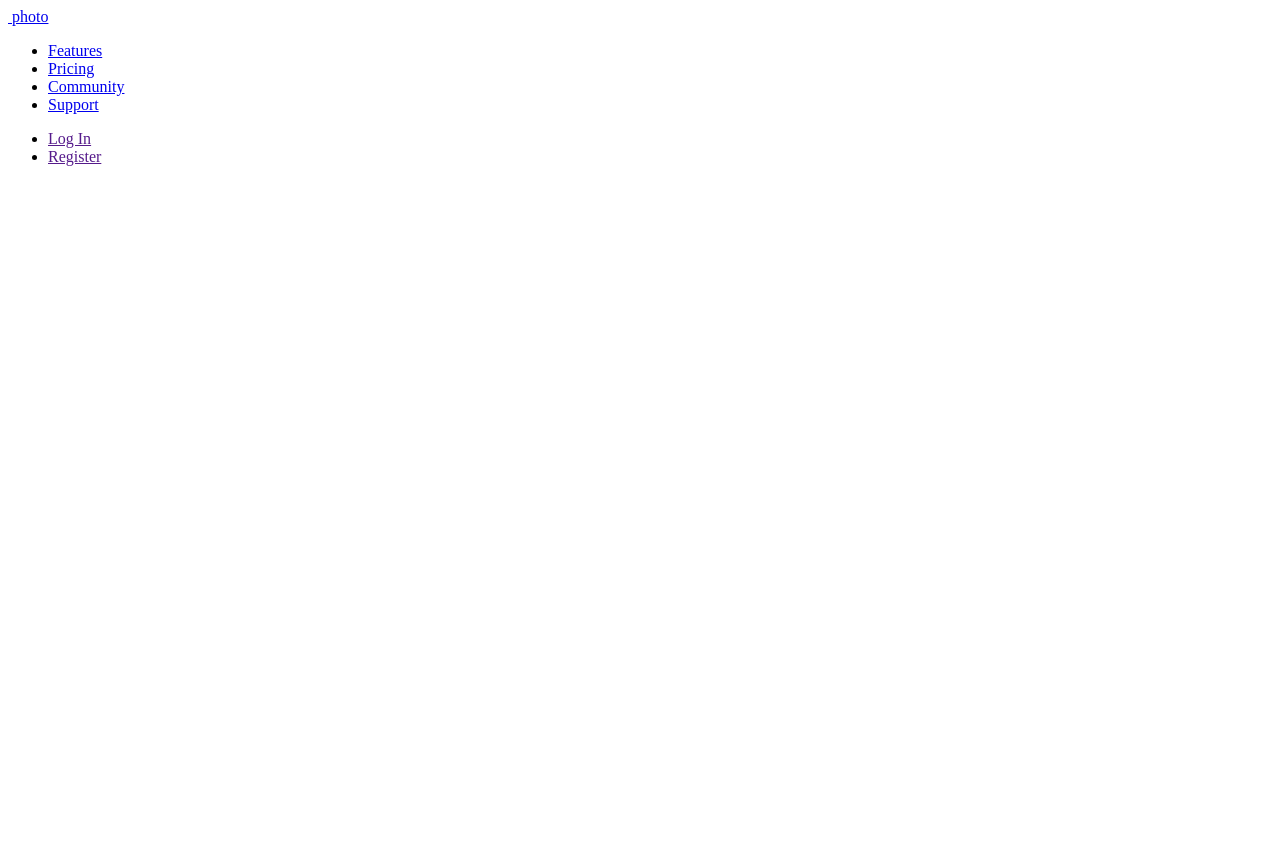
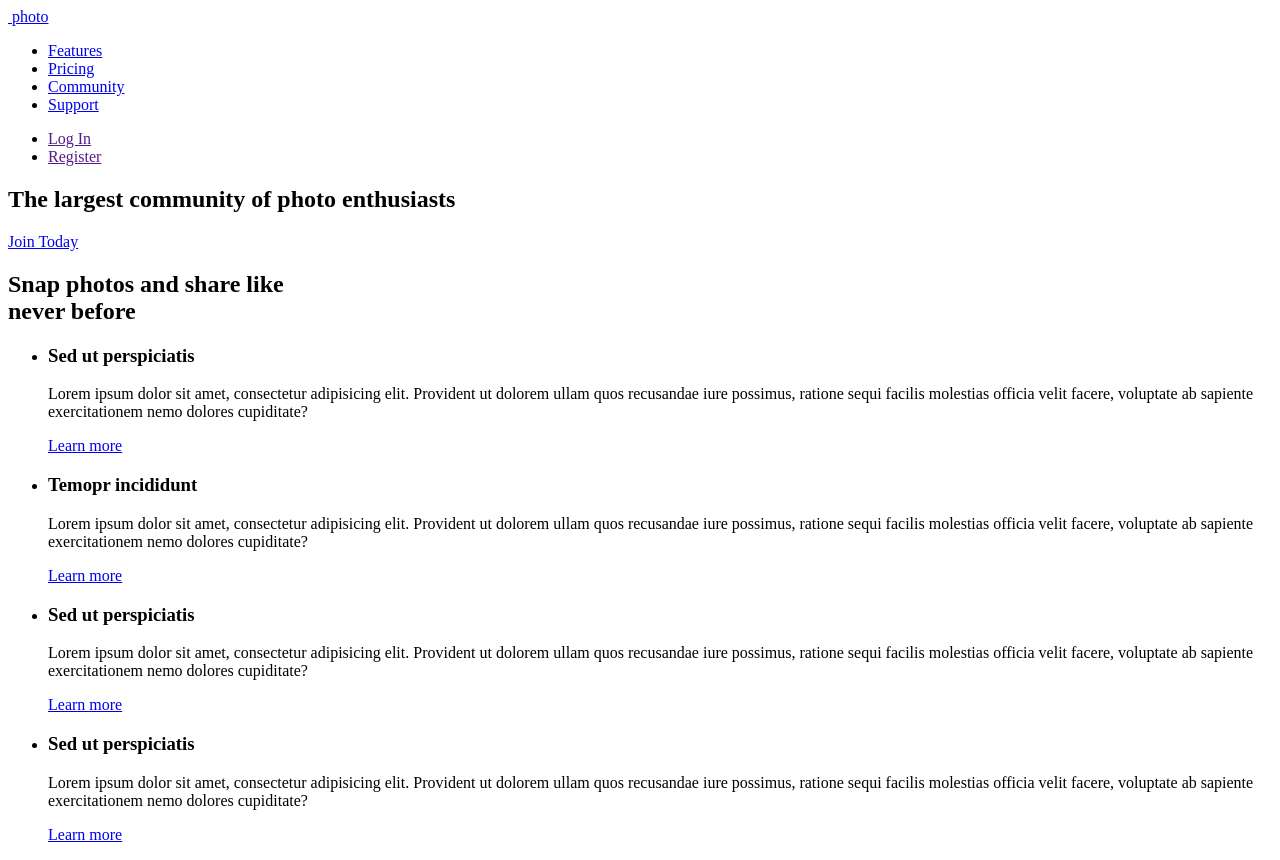
Before and after one commit to daniil510/html-css-1, a plain HTML site: page index.html in a window 1280 px wide. Before the commit the page ends 800 px from the top, so only its background shows below. Drawn offline with Linux system fonts and the light colour scheme.

Commit message:
section 1

```diff
--- a/index.html
+++ b/index.html
@@ -11,7 +11,7 @@
         <nav>
             <a href="/">
                 <img src="" alt="">
-                photo
+            photo
             </a>
             <ul>
                 <li><a href="/">Features</a></li>
@@ -25,5 +25,61 @@
             </ul>
         </nav>
     </header>
+
+    <div>
+        <section>
+            <h1>The  largest community of photo enthusiasts</h1>
+            <a href="/">Join Today</a>
+        </section>
+    </div>
+
+    <section>
+        <h2>Snap photos and share like<br> never before</h2>
+
+        <ul>
+            <li>
+                <h3>Sed ut perspiciatis</h3>
+
+                <p>
+                    Lorem ipsum dolor sit amet, consectetur adipisicing elit. Provident ut dolorem
+                     ullam quos recusandae iure possimus, ratione sequi facilis molestias officia
+                     velit facere, voluptate ab sapiente exercitationem nemo dolores cupiditate?
+                </p>
+                <a href="/">Learn more</a>
+            </li>
+
+            <li>
+                <h3>Temopr incididunt</h3>
+
+                <p>
+                    Lorem ipsum dolor sit amet, consectetur adipisicing elit. Provident ut dolorem
+                    ullam quos recusandae iure possimus, ratione sequi facilis molestias officia
+                    velit facere, voluptate ab sapiente exercitationem nemo dolores cupiditate?</p>
+                <a href="/">Learn more</a>
+            </li>
+
+            <li>
+                <h3>Sed ut perspiciatis</h3>
+
+                <p>
+                    Lorem ipsum dolor sit amet, consectetur adipisicing elit. Provident ut dolorem
+                    ullam quos recusandae iure possimus, ratione sequi facilis molestias officia
+                    velit facere, voluptate ab sapiente exercitationem nemo dolores cupiditate?
+                </p>
+                <a href="/">Learn more</a>
+            </li>
+
+            <li>
+                <h3>Sed ut perspiciatis</h3>
+
+                <p>
+                    Lorem ipsum dolor sit amet, consectetur adipisicing elit. Provident ut dolorem
+                    ullam quos recusandae iure possimus, ratione sequi facilis molestias officia
+                    velit facere, voluptate ab sapiente exercitationem nemo dolores cupiditate?
+                </p>
+                <a href="/">Learn more</a>
+            </li>
+        </ul>
+    </section>
 </body>
 </html>
```
